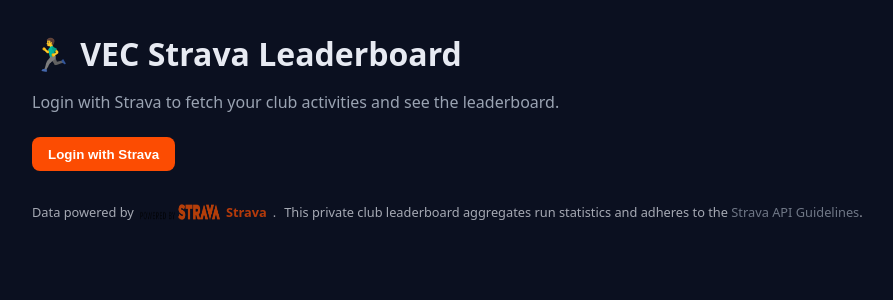
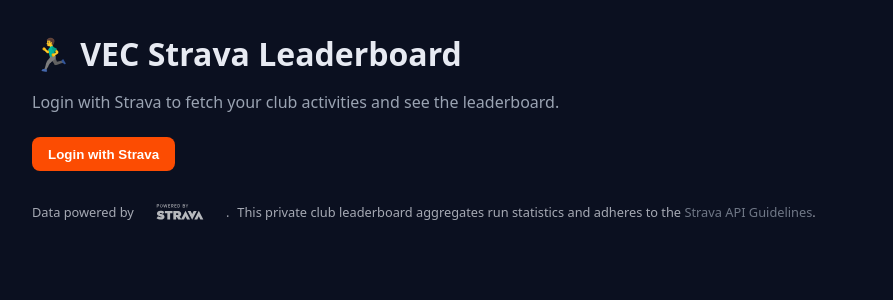
Before and after one commit to gbellantuono/strava-board, a Next.js app: page / in a window 1280 px wide. Shown: the top 300 px of the page, without its empty margins (90-983 px from the left). Built offline with nearby package versions, Linux system fonts and the light colour scheme; no server answers.

Commit message:
Change logo

```diff
--- a/app/layout.tsx
+++ b/app/layout.tsx
@@ -51,13 +51,12 @@
               >
                 {/* If you add /public/strava-logo.png or .svg, it will render here */}
                 <img
-                  src="/strava-logo.png"
+                  src="/strava-logo.svg"
                   alt="Strava"
                   width={80}
                   height={16}
                   style={{ display: 'inline-block', verticalAlign: 'middle' }}
                 />
-                <span>Strava</span>
               </a>
               .
             </span>
```
Also changed, not shown: public/strava-logo.svg (added).
